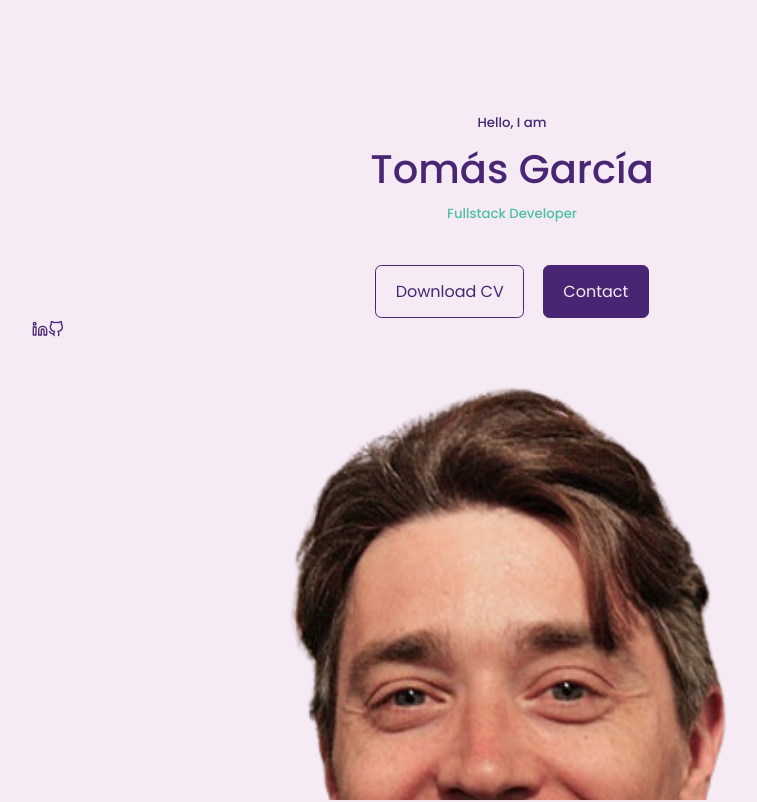
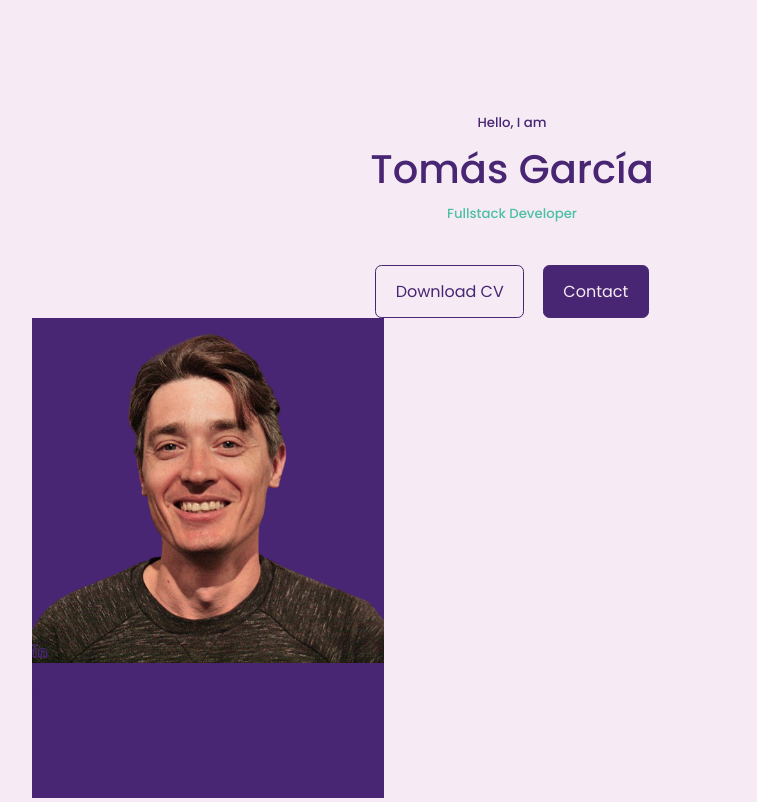
Before and after one commit to TomasGarciaDev/react-portfolio-website, a React (Create React App) app: page / in a window 1280 px wide. Shown: the top 802 px of the page, without its empty margins (128-885 px from the left). Built offline with nearby package versions, Linux system fonts and the light colour scheme.

Commit message:
CSS for Header Socials added

```diff
--- a/src/components/header/header.css
+++ b/src/components/header/header.css
@@ -22,4 +22,25 @@
 
 .header__socials {
   display: flex;
+  flex-direction: column;
+  align-items: center;
+  gap: 0.8rem;
+  position: absolute;
+  left: 0;
+  bottom: 3rem;
 }
+
+.header__socials::after {
+  content: '';
+  width: 1px;
+  height: 2rem;
+  background: var(--color-primary);
+}
+
+/* ========== ME ========== */
+
+.me {
+  background: var(--color-primary);
+  width: 22rem;
+  height: 30rem;
+}
```
